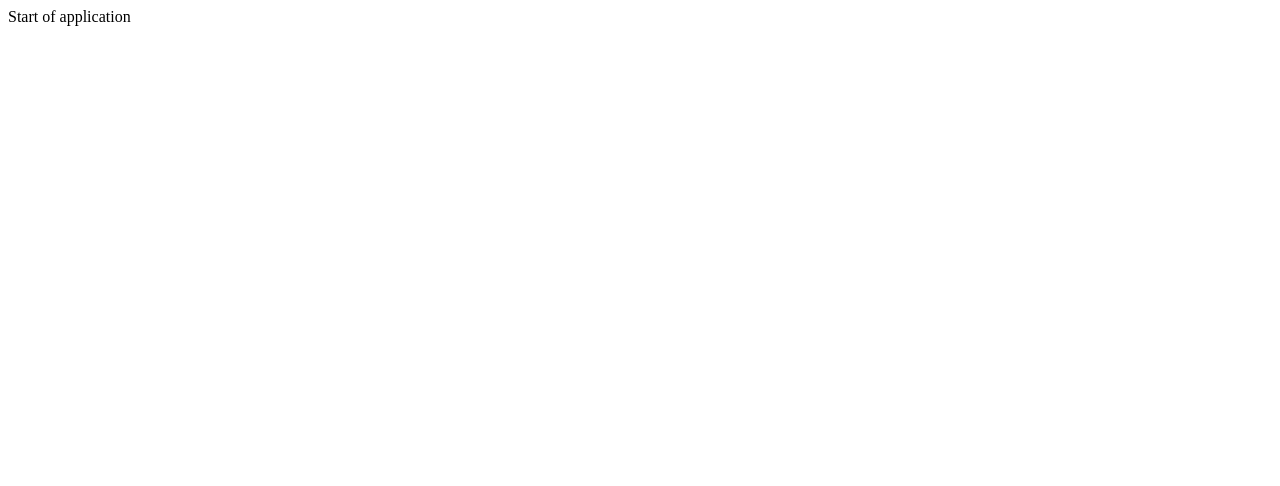
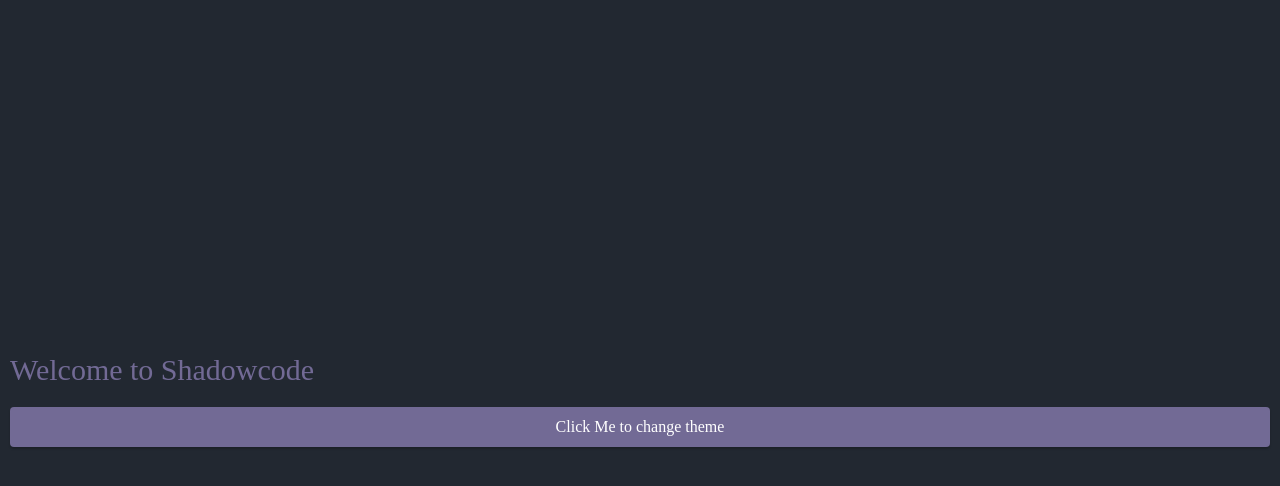
Before and after one commit to DaltonHart/Shadowcode, a React (Vite) app: page / in a window 1280 px wide. Shown: the top 486 px of the page. Built offline with nearby package versions, Linux system fonts and the light colour scheme.

Commit message:
:lipstick: (themes) adds base of themes for hot swapping

```diff
--- a/src/App.tsx
+++ b/src/App.tsx
@@ -1,8 +1,35 @@
-function App() {
+import { useState } from "react";
+import { ThemeProvider } from "styled-components";
+import { defaultTheme, monokaiTheme } from "./themes";
+
+import { Button, Header } from "./components";
+
+import styled from "styled-components";
+
+const StyledContainer = styled.div`
+  background-color: ${props => props.theme.background};
+  height: 100%;
+  display: grid;
+  align-content: center;
+`;
+
+function App(): JSX.Element {
+  const [theme, setTheme] = useState(defaultTheme);
+
+  const handleThemeChange = () => {
+    setTheme(monokaiTheme);
+  };
+
   return (
-    <div className="App">
-      Start of application
-    </div>
+    <ThemeProvider theme={theme}>
+      <StyledContainer className="App">
+        <Header text={"Welcome to Shadowcode"} />
+        <Button
+          label={"Click Me to change theme"}
+          onClick={handleThemeChange}
+        />
+      </StyledContainer>
+    </ThemeProvider>
   );
 }
 
--- /dev/null
+++ b/src/components/Button/index.tsx
@@ -0,0 +1,28 @@
+import styled from "styled-components";
+
+interface ButtonProps {
+  label: string;
+  onClick: (e: React.MouseEvent<HTMLElement>) => void;
+}
+
+const StyledButton = styled.button`
+  background-color: ${props => props.theme.palette.primary.main};
+  color: ${props => props.theme.palette.primary.contrastText};
+  padding: 10px;
+  border: 1px solid transparent;
+  margin: 10px;
+  border-radius: ${props => props.theme.borderRadius};
+  cursor: pointer;
+  box-shadow: 0 2px 2px rgba(0, 0, 0, 0.2);
+  outline: none;
+  transition: filter .3s ease-in-out;
+  &:hover {
+    filter: brightness(115%);
+  }
+`
+
+export default ({ label, onClick }:ButtonProps):JSX.Element => {
+  return <StyledButton onClick={onClick}>
+    {label}
+  </StyledButton>
+}
--- /dev/null
+++ b/src/components/Header/index.tsx
@@ -0,0 +1,15 @@
+import styled from "styled-components";
+
+interface HeaderProps {
+  text: string;
+}
+
+const StyledHeader = styled.header`
+  color: ${props => props.theme.palette.primary.main};
+  font-size: 30px;
+  margin: 10px;
+`;
+
+export default ({ text }: HeaderProps): JSX.Element => {
+  return <StyledHeader>{text}</StyledHeader>;
+};
--- /dev/null
+++ b/src/components/index.ts
@@ -0,0 +1,2 @@
+export { default as Button } from "./Button";
+export { default as Header } from "./Header";
--- /dev/null
+++ b/src/main.css
@@ -0,0 +1,11 @@
+html, body {
+    height: 100%
+}
+body {
+    display: flex;
+    align-items: stretch;
+}
+
+#root {
+    width: 100%;
+}
--- a/src/main.tsx
+++ b/src/main.tsx
@@ -1,6 +1,8 @@
 import React from "react";
 import ReactDOM from "react-dom/client";
 import App from "./App";
+import "./main.css";
+import "./vendor/normalize.css";
 
 ReactDOM.createRoot(document.getElementById("root") as HTMLElement).render(
   <React.StrictMode>
--- /dev/null
+++ b/src/themes/MonokaiTheme.ts
@@ -0,0 +1,23 @@
+import {defaultTheme} from "./defaultTheme";
+
+export const monokaiTheme = {
+  ...defaultTheme,
+  background: "#2e2e2e",
+  backgroundAlt: "",
+  palette: {
+    ...defaultTheme.palette,
+    common: {
+      ...defaultTheme.palette.common,
+      black: '#000000',
+      white: "#d6d6d6",
+    },
+    primary: {
+      ...defaultTheme.palette.primary,
+      main: '#6c99bb',
+      contrastText: '#d6d6d6'
+    },
+    secondary: {
+      ...defaultTheme.palette.secondary
+    }
+  }
+}
--- /dev/null
+++ b/src/themes/defaultTheme.ts
@@ -0,0 +1,22 @@
+import { DefaultTheme } from 'styled-components';
+
+
+export const defaultTheme: DefaultTheme = {
+  borderRadius: '4px',
+  background: "#222831",
+  backgroundAlt: "#363f4e",
+  palette: {
+    common: {
+      black: '#222831',
+      white: '#ffffff'
+    },
+    primary: {
+      main: '#726a95',
+      contrastText: '#ffffff',
+    },
+    secondary: {
+      main: '#709fb0',
+      contrastText: '#ffffff'
+    }
+  }
+}
--- /dev/null
+++ b/src/themes/index.ts
@@ -0,0 +1,2 @@
+export { defaultTheme } from "./defaultTheme";
+export { monokaiTheme } from "./MonokaiTheme";
```
Also changed, not shown: src/styled.d.ts (added, +23 -0 lines), src/vendor/normalize.css (added).
